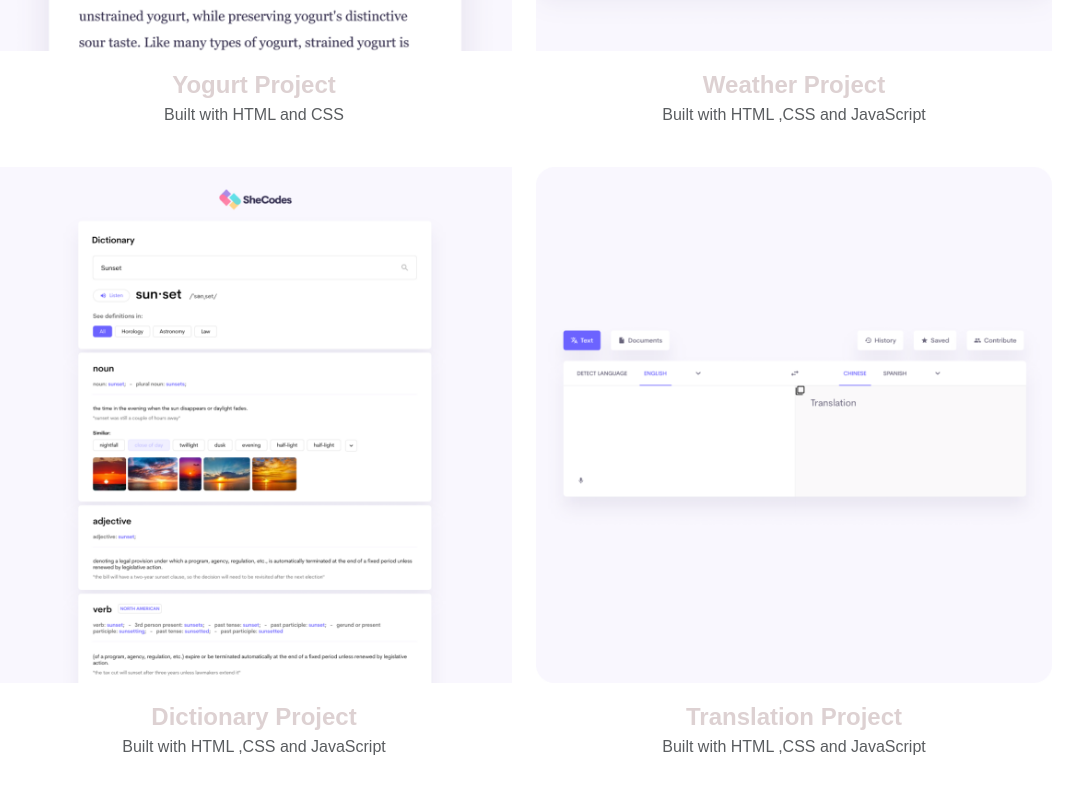
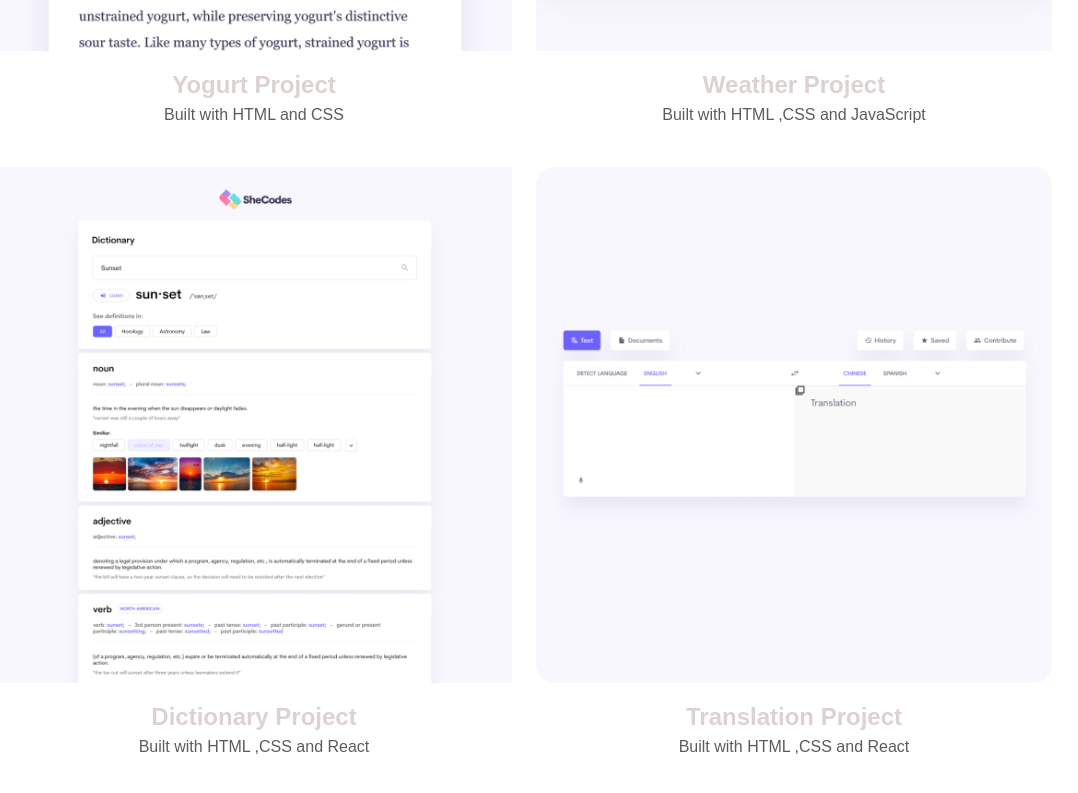
Before and after one commit to 25Mishka/Portfolio-p, a plain HTML site: page work.html in a window 1280 px wide. Shown: the part 679-1472 px from the top of the page, without its empty margins (116-1194 px from the left). Drawn offline with nearby package versions, Linux system fonts and the light colour scheme.

Commit message:
updated info

```diff
--- a/work.html
+++ b/work.html
@@ -48,9 +48,7 @@
             />
 
             <h3 class="text-center m-0">Dictionary Project</h3>
-            <p class="text-center text-muted">
-              Built with HTML ,CSS and JavaScript
-            </p>
+            <p class="text-center text-muted">Built with HTML ,CSS and React</p>
           </div>
 
           <div class="col-md-6 mb-4">
@@ -61,9 +59,7 @@
             />
 
             <h3 class="text-center m-0">Translation Project</h3>
-            <p class="text-center text-muted">
-              Built with HTML ,CSS and JavaScript
-            </p>
+            <p class="text-center text-muted">Built with HTML ,CSS and React</p>
           </div>
         </div>
       </div>
```
